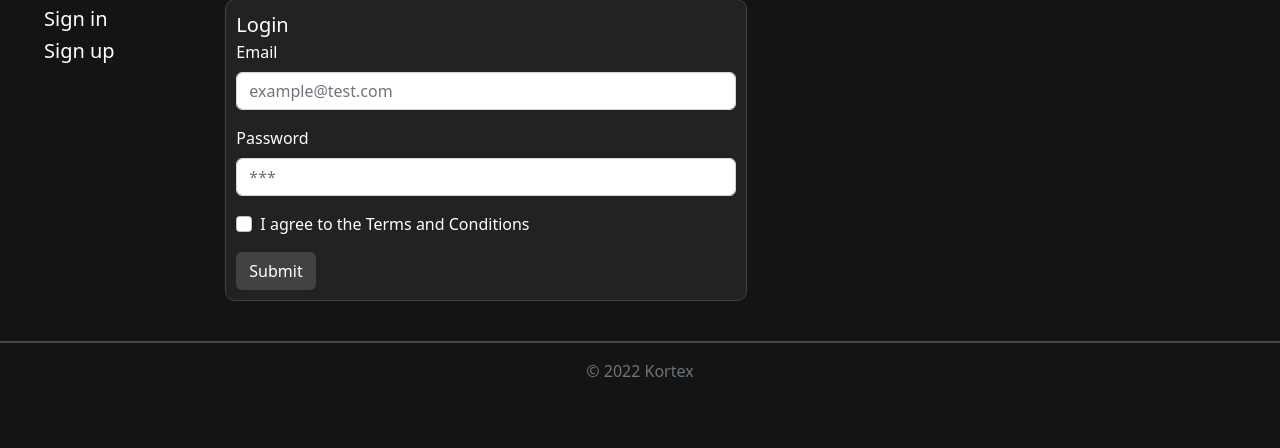
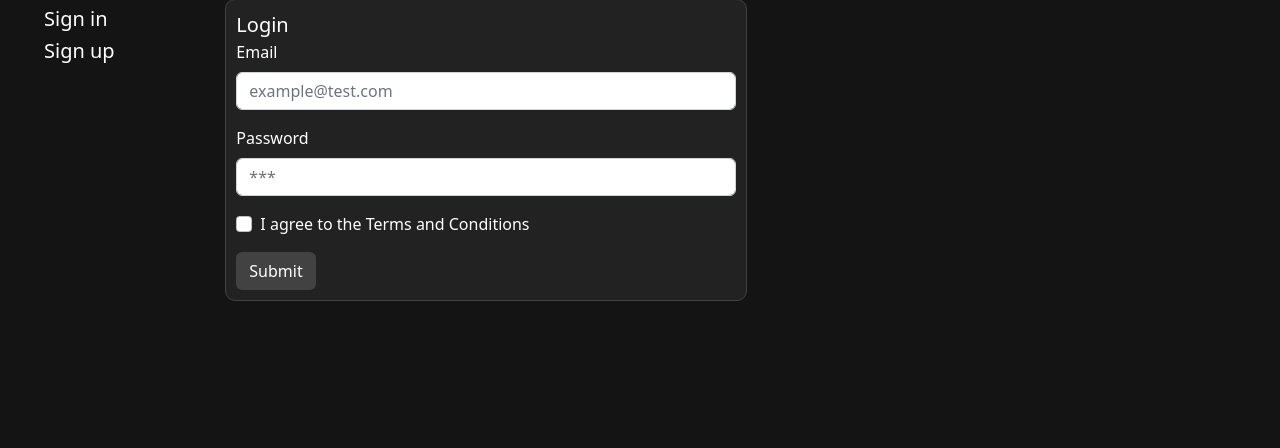
Before and after one commit to MiKaMoRe/kortex, a Django app: page / in a window 1280 px wide. Shown: the part 59-507 px from the top of the page. Run offline with Django 4.2, Linux system fonts and the light colour scheme.

Commit message:
Remove footer

```diff
--- a/kortex/templates/base.html
+++ b/kortex/templates/base.html
@@ -41,9 +41,6 @@
         </div>
       </div>
     </div>
-
-    {% include "includes/_footer.html" %}
-
   </body>
   <script src="https://code.jquery.com/jquery-3.6.1.min.js" integrity="sha256-o88AwQnZB+VDvE9tvIXrMQaPlFFSUTR+nldQm1LuPXQ=" crossorigin="anonymous"></script>
   <!-- JavaScript Bundle with Popper -->
--- a/kortex/templates/includes/_footer.html
+++ /dev/null
@@ -1,4 +0,0 @@
-<footer class="py-4 bg-dark">
-  <hr class="bg-gradient border-2 border-top">
-  <p class="text-center text-muted">© 2022 Kortex</p>
-</footer>
```
